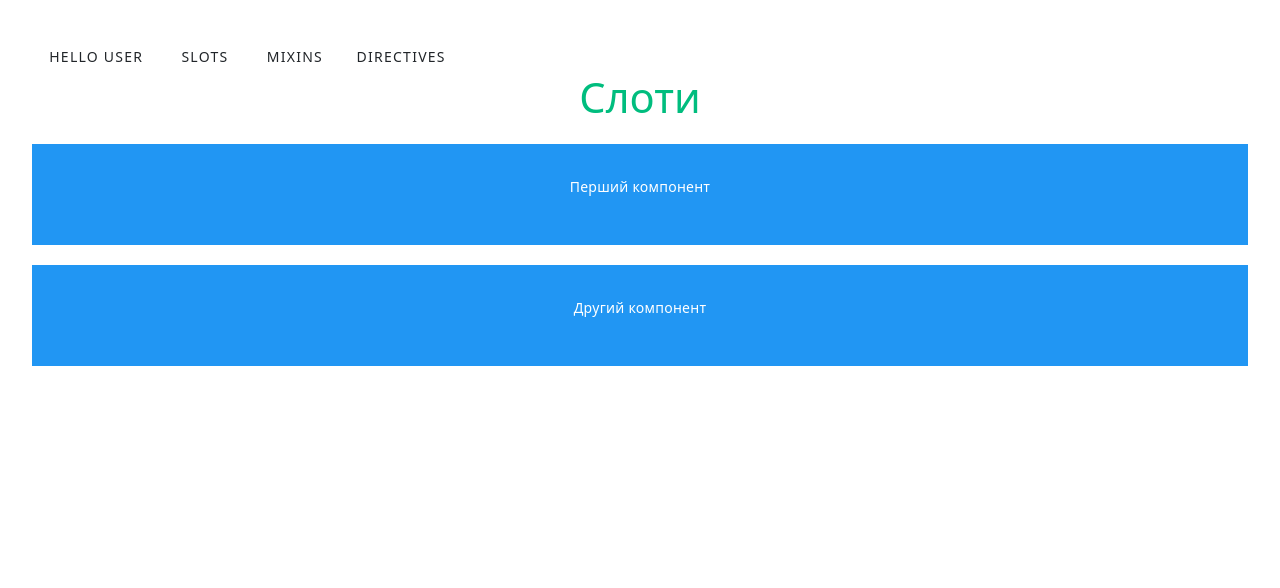
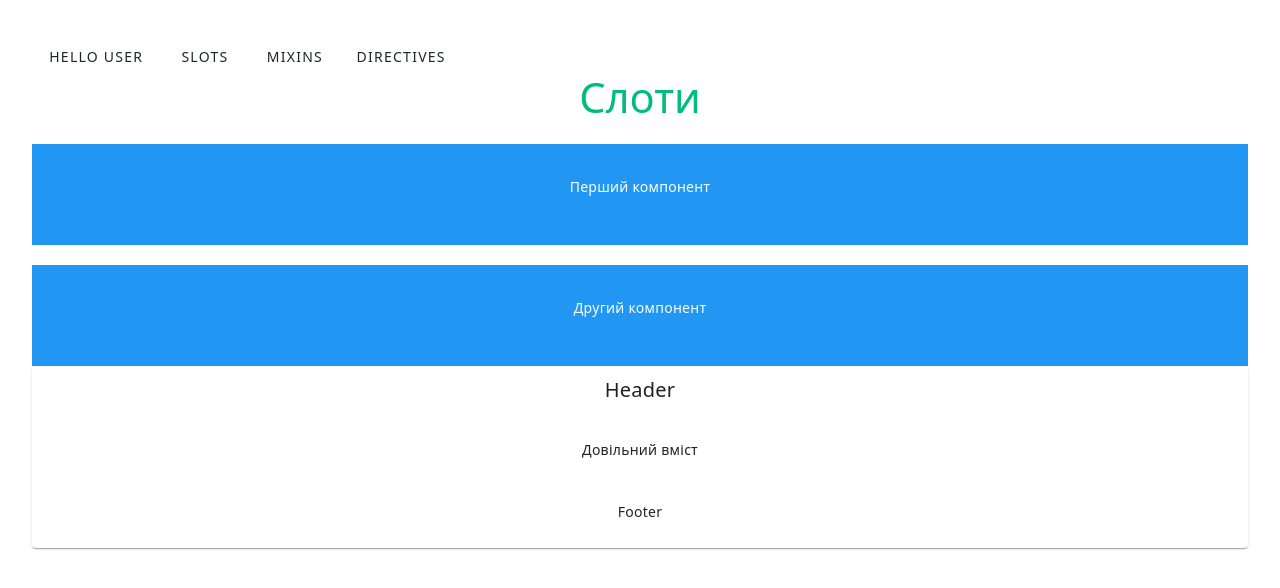
Before and after one commit to AkakiyBerula/VueLesson7, a Vue app: page /slots in a window 1280 px wide. Shown: the top 588 px of the page. Built offline with nearby package versions, Linux system fonts and the light colour scheme.

Commit message:
Іменовані Слоти: Розробіть компонент з декількома іменованими слотами та передайте у них різний контент.

```diff
--- a/src/components/Slots.vue
+++ b/src/components/Slots.vue
@@ -14,6 +14,20 @@
         <SecondBaseComp />
       </template>
     </SingleSlot>
+
+    <div>
+    <NamedSlots>
+      <template v-slot:header>
+        <v-card-title class="headline">Header</v-card-title>
+      </template>
+      <template v-slot:content>
+        <v-card-text>Довільний вміст</v-card-text>
+      </template>
+      <template v-slot:footer>
+        <v-card-text>Footer</v-card-text>
+      </template>
+    </NamedSlots>
+  </div>
   </div>
 </template>
 
@@ -21,13 +35,15 @@
 import SingleSlot from '../components/slot-components/SingleSlot.vue';
 import FirstBaseComp from '../components/slot-components/FirstBaseComp.vue';
 import SecondBaseComp from '../components/slot-components/SecondBaseComp.vue';
+import NamedSlots from '../components/slot-components/NamedSlots.vue'
 
 export default {
   name: "Slots",
   components: {
     SingleSlot,
     FirstBaseComp,
-    SecondBaseComp
+    SecondBaseComp,
+    NamedSlots
   }
 }
 </script>
--- /dev/null
+++ b/src/components/slot-components/NamedSlots.vue
@@ -0,0 +1,26 @@
+<template>
+  <v-card>
+    <div class="header">
+      <slot name="header"></slot>
+    </div>
+    <div class="content">
+      <slot name="content"></slot>
+    </div>
+    <div class="footer">
+      <slot name="footer"></slot>
+    </div>
+  </v-card>
+</template>
+
+<script>
+export default {
+  name: 'NamedSlots'
+}
+</script>
+
+<style scoped>
+.header, .content, .footer {
+  margin-bottom: 10px;
+  text-align: center;
+}
+</style>
```
